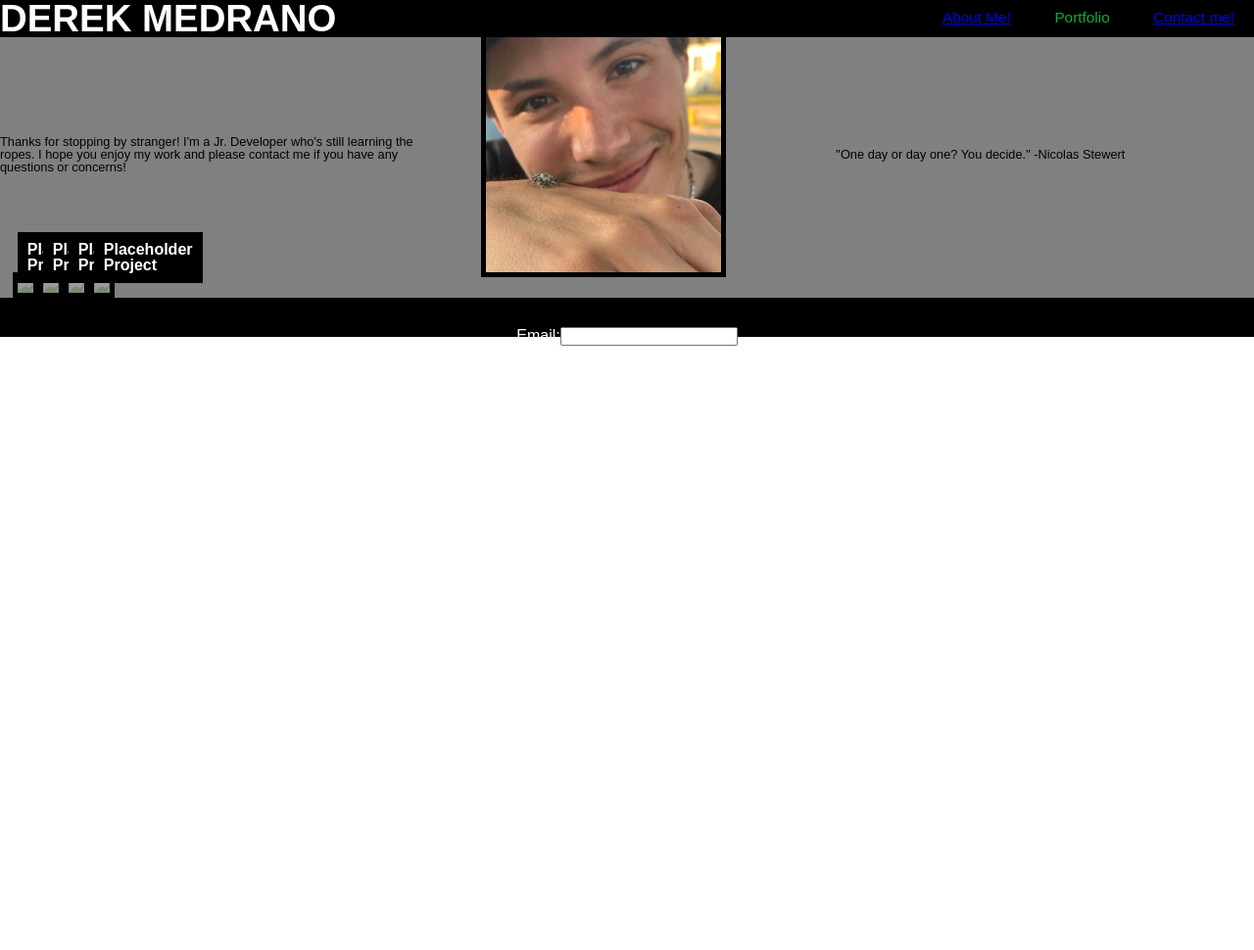
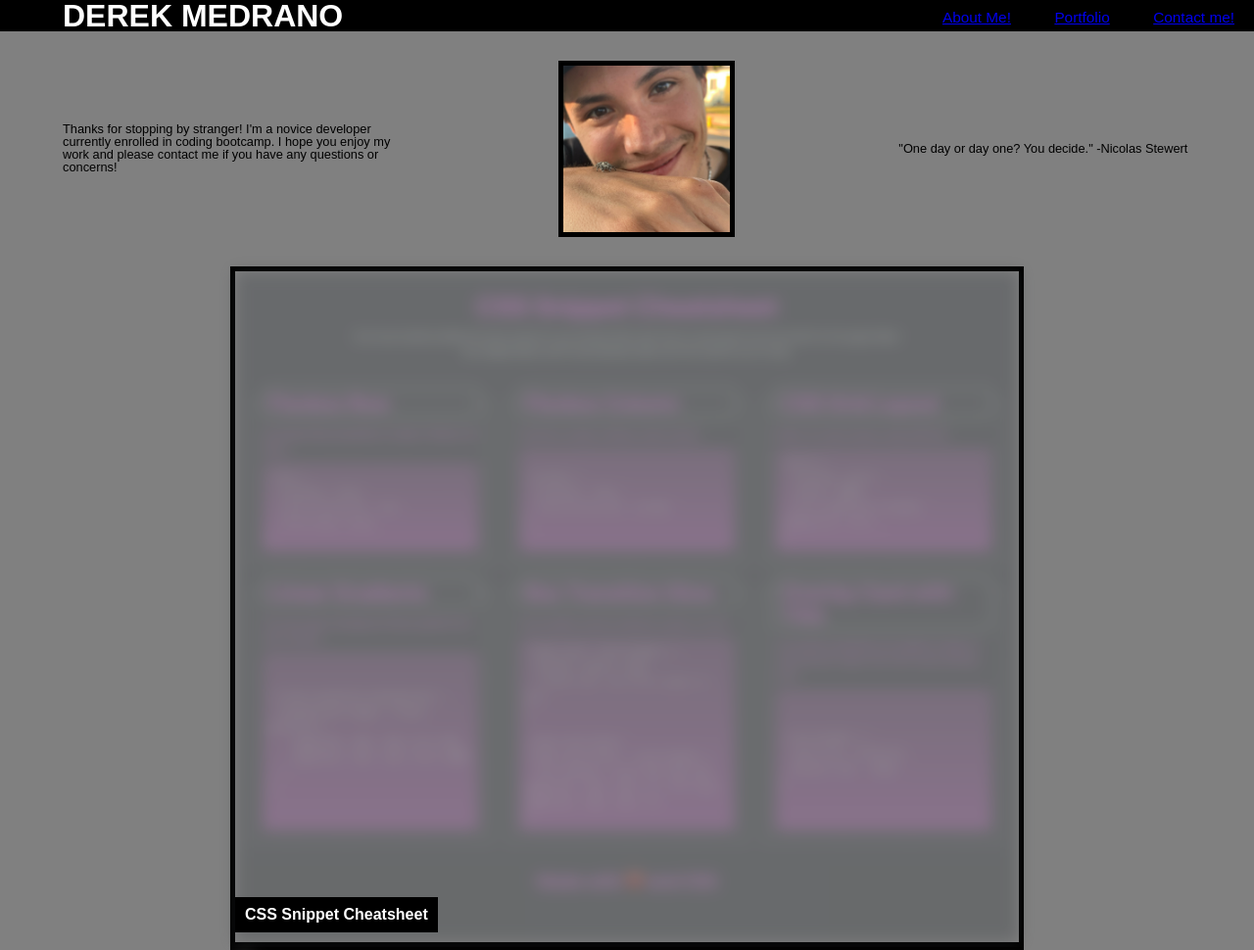
Before and after one commit to derekmedrano/homework-2, a plain HTML site: page index.html in a window 1280 px wide. Shown: the top 970 px of the page at 98% size. Before the commit the page ends 800 px from the top, so only its background shows below. Drawn offline with Linux system fonts and the light colour scheme.

Commit message:
added mini-project link, changed some units

```diff
--- a/assets/style.css
+++ b/assets/style.css
@@ -22,8 +22,9 @@ header {
 
 h1 {
     flex-grow: 8;
-    font-size: 3vw;
+    font-size: 2.5vw;
     color: white;
+    padding-left: 5%;
 
 }
 h2 {
@@ -49,13 +50,19 @@ nav ul li {
 }
 .about-me-item{
     flex: 1 0 350px;
+    padding-left: 5%;
 }
 .about-me-item img {
-    max-width: 250px;
+    width: 14em;
     height: auto;
-    margin-left: 15%;
+    margin-left: 22%;
     border-style: solid;
     border-width: thick;
+}
+
+a:visited {
+    text-decoration: none;
+    color: var(--text-color-1);
 }
 
 main {
@@ -67,21 +74,25 @@ main {
     display: flex;
     flex-wrap: wrap;
     background-color: var(--background-color);
+    justify-content: space-around;
 }
 
 .projects img {
     opacity: 0.3;
+    width: 50em;
+    /* filter: blur(8px); */
+    -webkit-filter: blur(8px);
 }
 
 .projects img:hover {
     opacity: 1;
+    /* filter: none; */
+    -webkit-filter: none;
     transition: 0.5s;
 
 }
 
 .projects-card {
-    /* flex: 1 0 0px; */
-    /* flex-shrink: 1; */
     position: relative;
     border-style: solid;
     border-width: thick;
@@ -108,13 +119,18 @@ footer {
 
 footer form {
     color: white;
-    padding-top: 30px;
+    position: relative;
+    padding-top: 1%;
 }
 
 @media screen and (max-width:992){
-
+.projects, img {
+    width: 66%;
+}
 }
 
 @media screen and (max-width:768){
-
+    .projects, img {
+        width: 33%;
+    }
 }
--- a/index.html
+++ b/index.html
@@ -2,7 +2,7 @@
 <HTML lang="en">
 
 <head>
-    <meta charset="UTF-8" name="viewport" />
+    <meta charset="UTF-8" name="viewport" content="width=device-width, initial-scale=1" />
     <link rel="stylesheet" href="./assets/reset.css" />
     <link rel="stylesheet" href="./assets/style.css" />
     <title>Derek's Homepage!</title>
@@ -14,13 +14,13 @@
         <nav>
             <ul>
                 <li><a href="#about-me">About Me!</a></li>
-                <li><a href="#portfolio"></a>Portfolio</li>
+                <li><a href="#portfolio">Portfolio</a></li>
                 <li><a href="#em">Contact me!</a></li>
             </ul>
         </nav>
     </header>
     <section class="about-me" id="about-me">
-        <span class="about-me-item">Thanks for stopping by stranger! I'm a Jr. Developer who's still learning the ropes.
+        <span class="about-me-item">Thanks for stopping by stranger! I'm a novice developer currently enrolled in coding bootcamp.
             I hope you enjoy my work and please contact me if you have any questions or concerns!
         </span>
         <div class="about-me-item">
@@ -32,6 +32,15 @@
     </section>
     <main id="portfolio">
         <section class="projects">
+            <article class="projects-card">
+                <a href="https://derekmedrano.github.io/css-cheatsheet/">
+                    <img src="./assets/images/csssheet.jpg" alt="screenshot of CSS snippet cheatsheet" />
+                </a>
+                <div class="projects-title">
+                    <h2>
+                        CSS Snippet Cheatsheet
+                    </h2>
+            </article>
             <article class="projects-card">
                 <img src="./assets/images/projectplaceholder.jpg" />
                 <div class="projects-title">
```
Also changed, not shown: assets/images/csssheet.jpg (added). Lines whose indentation alone changed are shown as unchanged.
